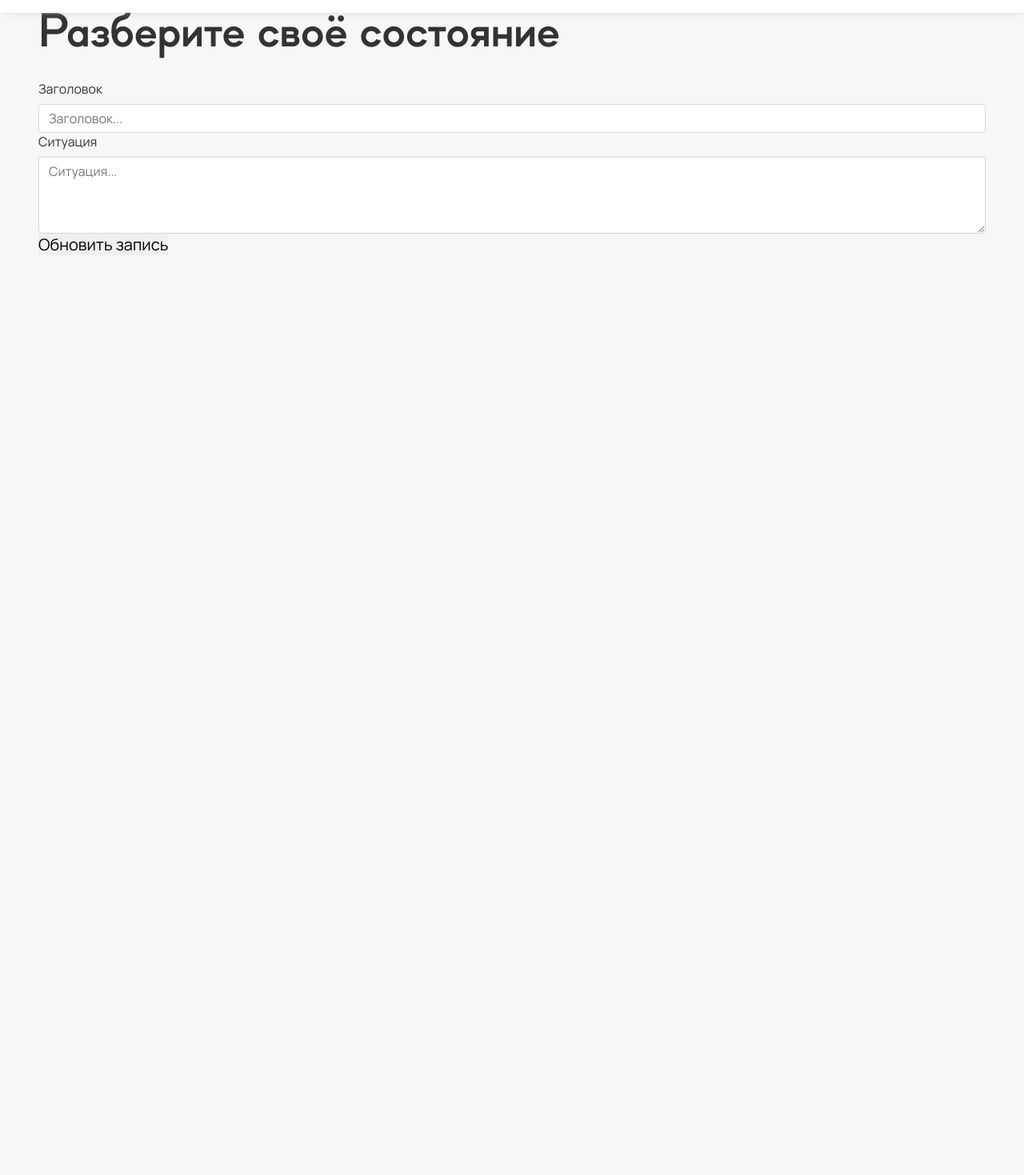
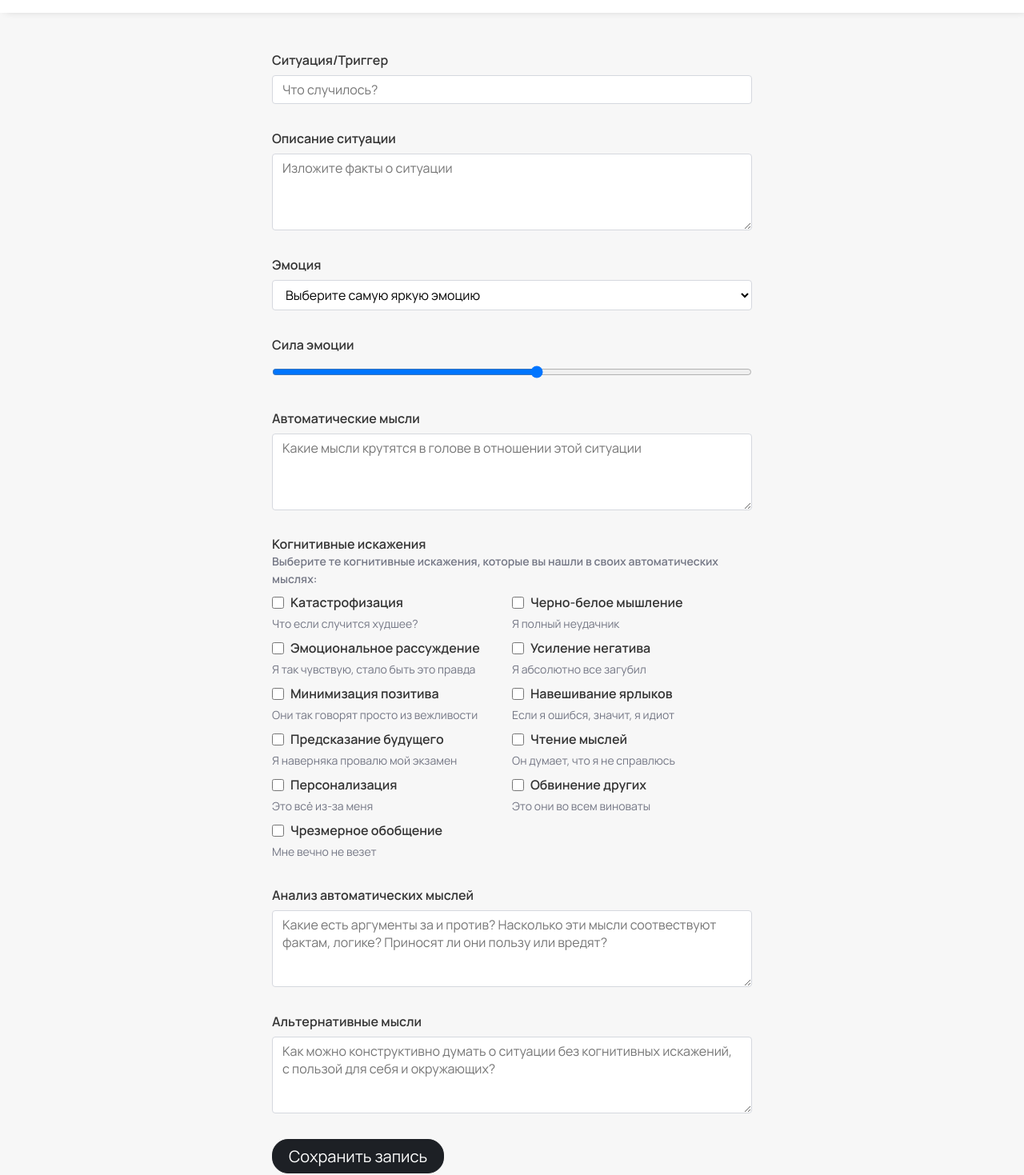
Before and after one commit to becasualle/softskillz-firebase, a Next.js app: page /notes/edit/1 in a window 1280 px wide. Shown: the part 64-1533 px from the top of the page at 80% size. Before the commit the page ends 800 px from the top, so only its background shows below. Built offline with nearby package versions, Linux system fonts and the light colour scheme; no server answers; the database is empty; sample sign-in values are in the browser's storage.

Commit message:
added helpers and updated edit cbt note page

```diff
--- /dev/null
+++ b/src/features/posts/notes-helpers.ts
@@ -0,0 +1,15 @@
+import { initialDistortions, Distortion } from "./notesSlice";
+export const getUIDistortions = (backDistortions: string[]) => {
+  return initialDistortions.map((dist) => {
+    if (backDistortions.includes(dist.val)) {
+      dist.checked = true;
+    }
+    return dist;
+  });
+};
+
+export const getBackDistortions = (uiDistortions: Distortion[]) => {
+  return uiDistortions
+    .filter((dist) => dist.checked === true)
+    .map((dist) => dist.val);
+};
--- a/src/pages/notes/create-note.tsx
+++ b/src/pages/notes/create-note.tsx
@@ -13,7 +13,7 @@ import {
 import Button from "../../components/Button";
 import dayjs from "dayjs";
 
-interface Props {}
+interface Props { }
 
 const createNote: NextPage<Props> = () => {
   const initialNote = { ...defaultNote, distortions: initialDistortions };
--- a/src/pages/notes/edit/[id].tsx
+++ b/src/pages/notes/edit/[id].tsx
@@ -3,9 +3,12 @@ import React, { useEffect, useState } from "react";
 import styles from "../create-note.module.scss";
 import { doc, getDoc, updateDoc } from "firebase/firestore";
 import { useRouter } from "next/router";
-import { defaultNote, Note } from "../../../features/posts/notesSlice";
+import { defaultNote, initialDistortions, Note } from "../../../features/posts/notesSlice";
+import { getBackDistortions, getUIDistortions } from "../../../features/posts/notes-helpers";
+
 import { useGlobalContext } from "../../../context";
 import { db } from "../../../firebase-config";
+import Button from "../../../components/Button";
 
 interface Props {
   postId: string;
@@ -14,11 +17,13 @@ interface Props {
 const editNote: NextPage<Props> = ({ postId }) => {
   const router = useRouter();
   const { isAuth } = useGlobalContext();
-  const [note, setNote] = useState(defaultNote);
+  const initialNote = { ...defaultNote, distortions: initialDistortions };
+  const [note, setNote] = useState(initialNote);
   const noteRef = doc(db, "notes", postId);
 
-  const updateNote = async () => {
-    await updateDoc(noteRef, { ...note });
+  const updateNote: React.FormEventHandler<HTMLFormElement> = async (e) => {
+    e.preventDefault();
+    await updateDoc(noteRef, { ...note, distortions: getBackDistortions(note.distortions) });
     router.push("/notes");
   };
 
@@ -28,7 +33,8 @@ const editNote: NextPage<Props> = ({ postId }) => {
 
       if (docSnap.exists()) {
         const note = docSnap.data() as Note;
-        setNote(note);
+        const UINote = { ...note, distortions: getUIDistortions(note.distortions) };
+        setNote(UINote);
       } else {
         throw Error("Документ не найден");
       }
@@ -41,34 +47,158 @@ const editNote: NextPage<Props> = ({ postId }) => {
     }
   }, []);
 
+  const handleChange: React.ChangeEventHandler<
+    HTMLInputElement | HTMLTextAreaElement | HTMLSelectElement
+  > = (e) => {
+    const name = e.target.name;
+    const value = e.target.value;
+    setNote({ ...note, [name]: value });
+  };
+
+  const handleCheck: React.ChangeEventHandler<HTMLInputElement> = (e) => {
+    const checked = e.target.checked;
+    const name = e.target.name;
+    const changedDistortions = note.distortions.map((dist) => {
+      if (dist.val === name) {
+        dist.checked = checked;
+      }
+      return dist;
+    });
+    setNote({ ...note, distortions: changedDistortions });
+  };
+
+  const renderedDistortions = note.distortions.map((distortion) => (
+    <div className={styles["distortion-group"]} key={distortion.example}>
+      <div className={styles["distortion-check"]}>
+        <input
+          type="checkbox"
+          name={distortion.val}
+          id={distortion.val}
+          value={distortion.val}
+          checked={distortion.checked}
+          onChange={handleCheck}
+        />
+        <label htmlFor={distortion.val}>{distortion.val}</label>
+      </div>
+      <small>{distortion.example}</small>
+    </div>
+  ));
+
   return (
-    <div className={styles.createPostPage}>
-      <div className={styles.cpContainer}>
-        <h1>Разберите своё состояние</h1>
-        <div className={styles.inputGp}>
-          <label htmlFor="title">Заголовок</label>
+    <section className={`py-3`}>
+      <form onSubmit={updateNote} className={styles["cbt-form"]}>
+        {/* Ситуация/Триггер input text */}
+        <div className={styles["input-group"]}>
+          <label htmlFor="title">Ситуация/Триггер</label>
           <input
+            className={styles["input-group__text"]}
             type="text"
-            placeholder="Заголовок..."
-            value={note.title}
+            placeholder="Что случилось?"
             id="title"
             name="title"
-            onChange={(e) => setNote({ ...note, title: e.target.value })}
+            value={note.title}
+            onChange={handleChange}
           />
         </div>
-        <div className={styles.inputGp}>
-          <label htmlFor="post">Ситуация</label>
+
+        {/* Описание ситуации textarea */}
+        <div className={styles["input-group"]}>
+          <label htmlFor="description">Описание ситуации</label>
           <textarea
-            placeholder="Ситуация..."
+            placeholder="Изложите факты о ситуации"
+            id="description"
+            name="description"
             value={note.description}
-            id="post"
-            name="post"
-            onChange={(e) => setNote({ ...note, description: e.target.value })}
+            onChange={handleChange}
           />
         </div>
-        <button onClick={updateNote}> Обновить запись </button>
-      </div>
-    </div>
+
+        {/* Эмоция select */}
+        <div className={styles["input-group"]}>
+          <label htmlFor="emotion">Эмоция</label>
+          <select
+            name="emotion"
+            id="emotion"
+            value={note.emotion}
+            onChange={handleChange}
+          >
+            <option value="default">Выберите самую яркую эмоцию</option>
+            <option value="Гнев">Гнев, возмущение</option>
+            <option value="Тревога">Страх, тревога</option>
+            <option value="Грусть">Грусть, разочарование</option>
+            <option value="Вина">Вина, сожаление</option>
+            <option value="Стыд">Стыд, смущение</option>
+            <option value="Радость">Радость, возбуждение</option>
+            <option value="Любовь">Любовь, благодарность</option>
+          </select>
+        </div>
+
+        {/* Сила эмоции input */}
+        <div className={styles["input-group"]}>
+          <label htmlFor="emotePower">Сила эмоции</label>
+          <input
+            className={styles["input-group__range"]}
+            type="range"
+            name="emotePower"
+            id="emotePower"
+            min="1"
+            max="10"
+            value={note.emotePower}
+            onChange={handleChange}
+          />
+        </div>
+
+        {/* Автоматические мысли textarea */}
+        <div className={styles["input-group"]}>
+          <label htmlFor="autoThoughts">Автоматические мысли</label>
+          <textarea
+            placeholder="Какие мысли крутятся в голове в отношении этой ситуации"
+            id="autoThoughts"
+            name="autoThoughts"
+            value={note.autoThoughts}
+            onChange={handleChange}
+          />
+        </div>
+
+        {/* Когнитивные искажения input checkbox */}
+        <div className={styles["input-group"]}>
+          <div className={styles["distortion-description"]}>
+            <p>Когнитивные искажения</p>
+            <small>
+              Выберите те когнитивные искажения, которые вы нашли в своих
+              автоматических мыслях:
+            </small>
+          </div>
+          <div className={styles["distortion-list"]}>{renderedDistortions}</div>
+        </div>
+
+        {/* Анализ автоматических мыслей textarea */}
+        <div className={styles["input-group"]}>
+          <label htmlFor="thoughtAnalyze">Анализ автоматических мыслей</label>
+          <textarea
+            placeholder="Какие есть аргументы за и против? Насколько эти мысли соотвествуют фактам, логике? Приносят ли они пользу или вредят?"
+            id="thoughtAnalyze"
+            name="thoughtAnalyze"
+            value={note.thoughtAnalyze}
+            onChange={handleChange}
+          />
+        </div>
+
+        {/* Альтернативные мысли textarea */}
+        <div className={styles["input-group"]}>
+          <label htmlFor="rationalThoughts">Альтернативные мысли</label>
+          <textarea
+            placeholder="Как можно конструктивно думать о ситуации без когнитивных искажений, с пользой для себя и окружающих?"
+            id="rationalThoughts"
+            name="rationalThoughts"
+            value={note.rationalThoughts}
+            onChange={handleChange}
+          />
+        </div>
+        {/* @ts-ignore */}
+        <Button> Сохранить запись </Button>
+      </form>
+    </section>
   );
 };
 
```
